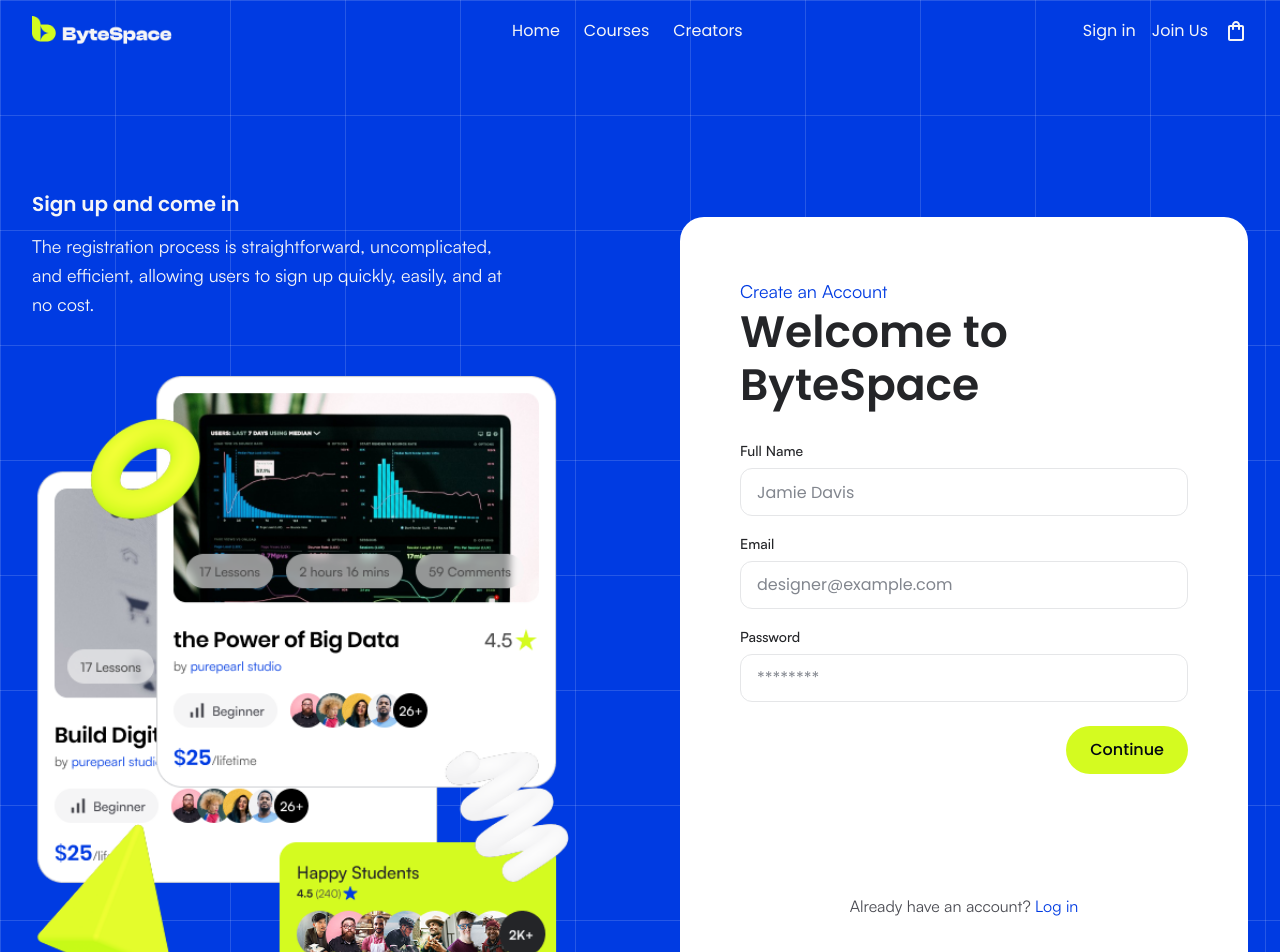
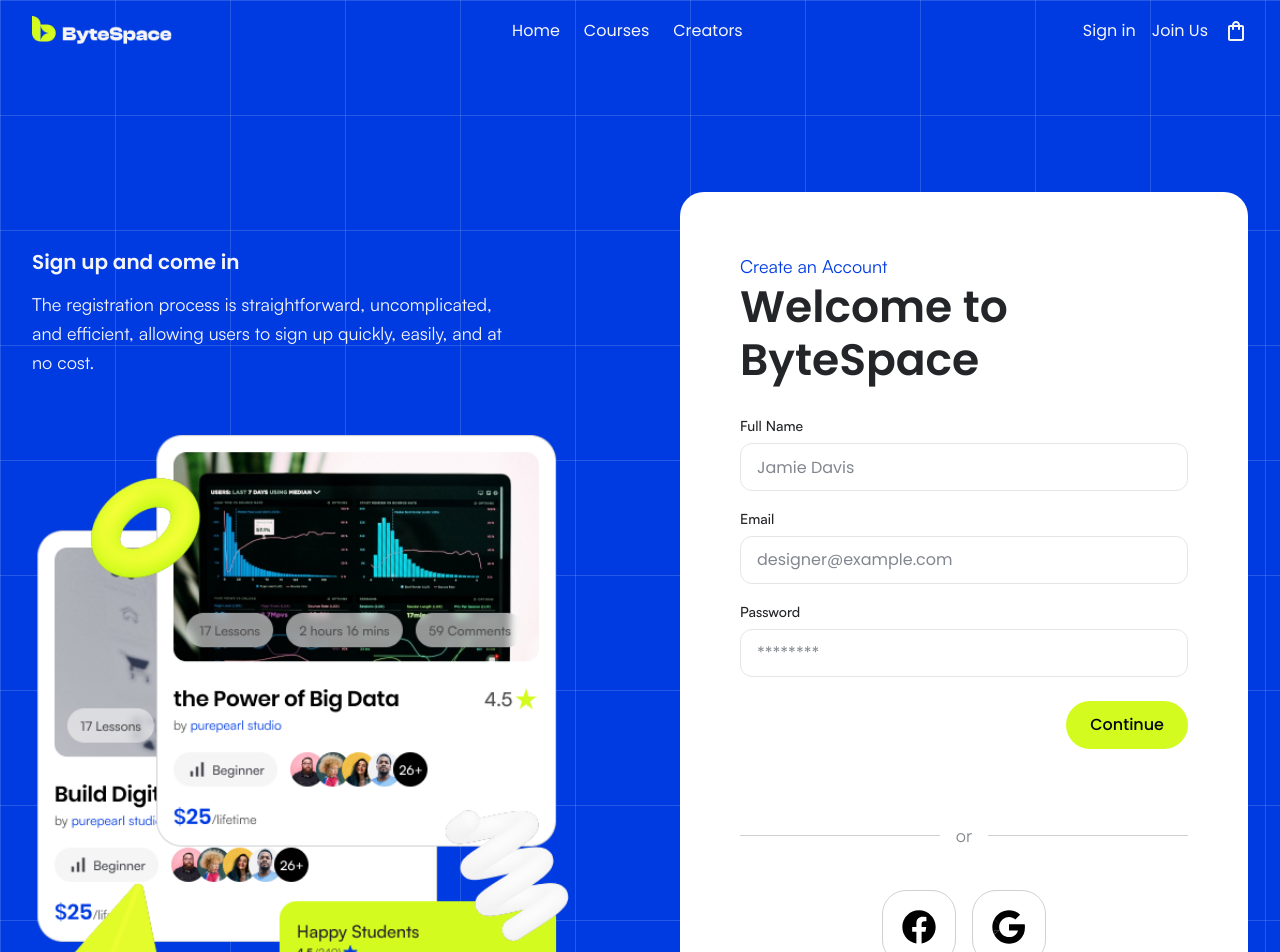
Before and after one commit to md-asikuzzaman/bytespace-frontend, a Next.js app: page /signup in a window 1280 px wide. Shown: the top 952 px of the page. Built offline with nearby package versions, Linux system fonts and the light colour scheme.

Commit message:
fix: refactor signup page design

```diff
--- a/src/app/(auth)/signup/page.tsx
+++ b/src/app/(auth)/signup/page.tsx
@@ -9,6 +9,8 @@
 import Link from "next/link";
 
 import auth from "./../../../../public/images/auth.png";
+import FacebookIcon from "@/components/icons/FacebookIcon";
+import GoogleIcon from "@/components/icons/GoogleIcon";
 
 type SignUpFormData = z.infer<typeof signUpSchema>;
 
@@ -144,7 +146,35 @@
               </div>
             </div>
 
-            <p className="mt-12 text-center text-body-s text-shuttlegray-700 satoshi-regular sm:mt-20 sm:text-body-m lg:mt-30">
+            <div className="space-y-6 py-8 sm:space-y-7 sm:py-10 md:space-y-10 md:py-14 lg:py-18">
+              <div className="flex items-center gap-3 sm:gap-4">
+                <div className="h-px flex-1 bg-shuttlegray-200" />
+
+                <span className="text-body-m text-shuttlegray-400 satoshi-regular sm:text-body-l">
+                  or
+                </span>
+
+                <div className="h-px flex-1 bg-shuttlegray-200" />
+              </div>
+
+              <div className="flex items-center justify-center gap-3 sm:gap-4">
+                <Link
+                  href="#"
+                  className="inline-flex h-12 w-12 items-center justify-center rounded-2xl border border-shuttlegray-200 transition hover:bg-shuttlegray-50 sm:h-auto sm:w-auto sm:p-4 sm:rounded-3xl"
+                >
+                  <FacebookIcon />
+                </Link>
+
+                <Link
+                  href="#"
+                  className="inline-flex h-12 w-12 items-center justify-center rounded-2xl border border-shuttlegray-200 transition hover:bg-shuttlegray-50 sm:h-auto sm:w-auto sm:p-4 sm:rounded-3xl"
+                >
+                  <GoogleIcon />
+                </Link>
+              </div>
+            </div>
+
+            <p className="text-center text-body-s text-shuttlegray-700 satoshi-regular  sm:text-body-m">
               Already have an account?{" "}
               <Link href="/signin" className="text-primary-800 hover:underline">
                 Log in
--- /dev/null
+++ b/src/components/icons/FacebookIcon.tsx
@@ -0,0 +1,18 @@
+const FacebookIcon = () => {
+  return (
+    <svg
+      width="40"
+      height="40"
+      viewBox="0 0 40 40"
+      fill="none"
+      xmlns="http://www.w3.org/2000/svg"
+    >
+      <path
+        d="M36.6668 19.9999C36.6668 10.7952 29.2049 3.33325 20.0002 3.33325C10.7954 3.33325 3.3335 10.7952 3.3335 19.9999C3.3335 28.3187 9.42826 35.2138 17.396 36.4641V24.8176H13.1642V19.9999H17.396V16.328C17.396 12.151 19.8842 9.84366 23.6912 9.84366C25.5147 9.84366 27.422 10.1692 27.422 10.1692V14.2707H25.3204C23.25 14.2707 22.6043 15.5555 22.6043 16.8735V19.9999H27.2267L26.4878 24.8176H22.6043V36.4641C30.5721 35.2138 36.6668 28.3187 36.6668 19.9999Z"
+        fill="black"
+      />
+    </svg>
+  );
+};
+
+export default FacebookIcon;
--- /dev/null
+++ b/src/components/icons/GoogleIcon.tsx
@@ -0,0 +1,38 @@
+import React from 'react'
+
+const GoogleIcon = () => {
+  return (
+    <svg
+      width="40"
+      height="40"
+      viewBox="0 0 40 40"
+      fill="none"
+      xmlns="http://www.w3.org/2000/svg"
+    >
+      <path
+        d="M35.9585 20.3749C35.9585 19.2777 35.8613 18.236 35.6946 17.2221H20.0002V23.486H28.9863C28.5835 25.5416 27.4029 27.2777 25.6529 28.4583V32.6249H31.0141C34.1529 29.7221 35.9585 25.4444 35.9585 20.3749Z"
+        fill="black"
+      />
+      <path
+        d="M20.0002 9.93047C22.4585 9.93047 24.6529 10.7777 26.3891 12.4305L31.1391 7.68048C28.2641 4.98603 24.5002 3.33325 20.0002 3.33325C13.4863 3.33325 7.86127 7.08326 5.12516 12.5277L10.6529 16.8194C11.9724 12.861 15.6529 9.93047 20.0002 9.93047Z"
+        fill="black"
+      />
+      <path
+        fill-rule="evenodd"
+        clip-rule="evenodd"
+        d="M20.0002 36.6666C13.4863 36.6666 7.86127 32.9166 5.12516 27.4721L10.6529 23.1805C11.9724 27.1388 15.6529 30.0694 20.0002 30.0694C22.2502 30.0694 24.1529 29.4583 25.6529 28.4583L31.0141 32.6249C28.2641 35.1666 24.5002 36.6666 20.0002 36.6666ZM10.6529 16.8194V12.5277H5.12516L10.6529 16.8194Z"
+        fill="black"
+      />
+      <path
+        d="M5.12516 23.1805H10.6529C10.3057 22.1805 10.1252 21.111 10.1252 19.9999C10.1252 18.8888 10.3196 17.8194 10.6529 16.8194L5.12516 12.5277C3.98627 14.7777 3.3335 17.3055 3.3335 19.9999C3.3335 22.6944 3.98627 25.2221 5.12516 27.4721V23.1805Z"
+        fill="black"
+      />
+      <path
+        d="M10.6529 23.1805H5.12516V27.4721L10.6529 23.1805Z"
+        fill="black"
+      />
+    </svg>
+  );
+}
+
+export default GoogleIcon
```
